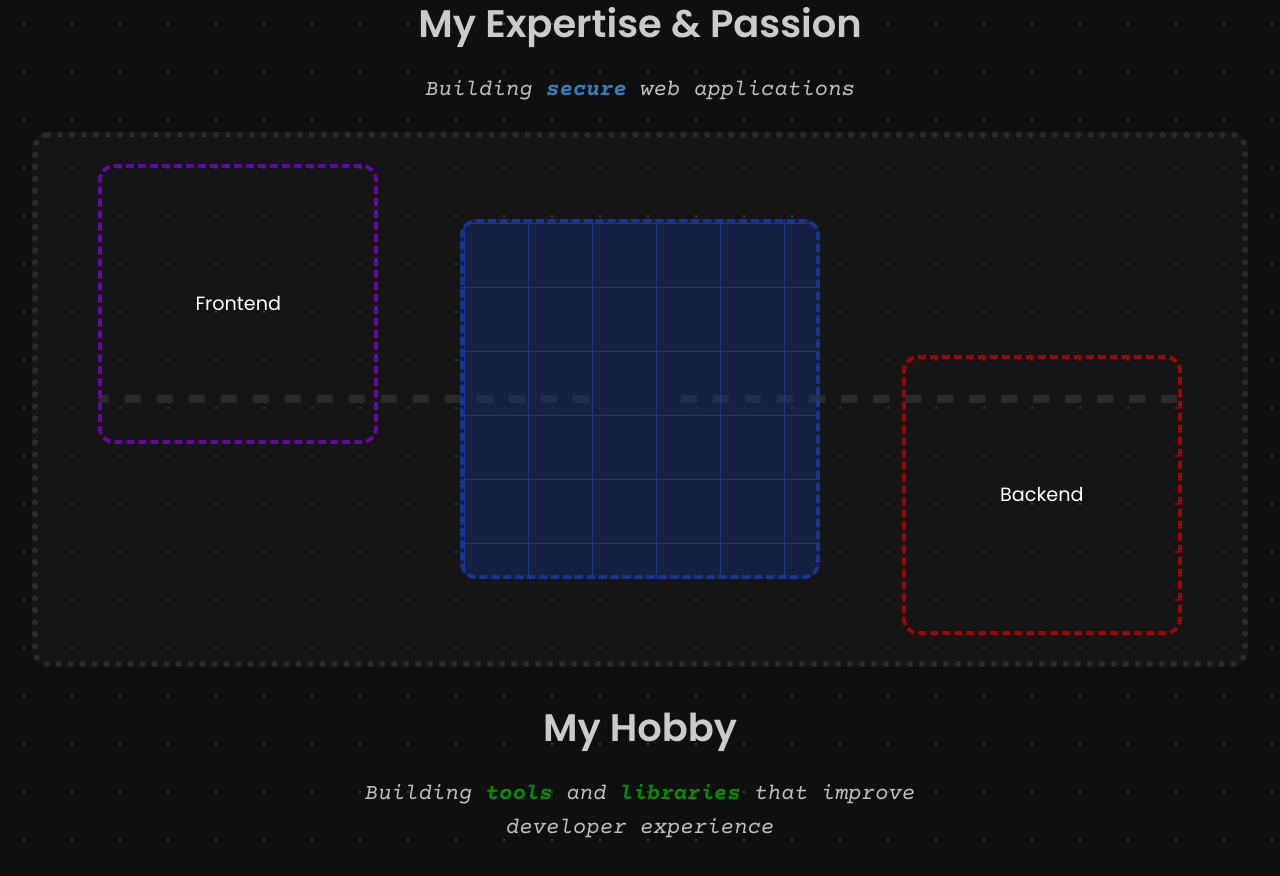
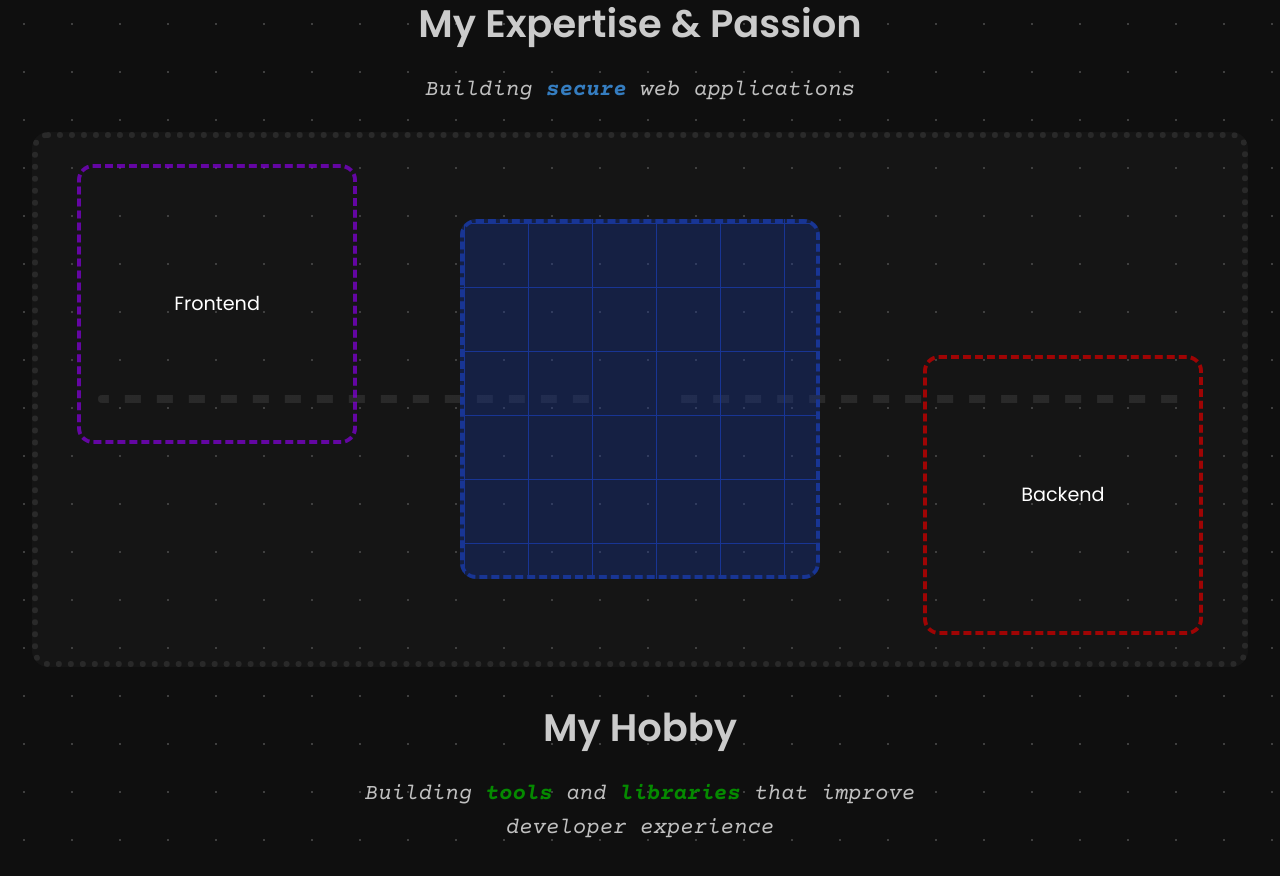
Before and after one commit to LexBorisoff/borisoff.dev, a React (Vite) app: page / in a window 1280 px wide. Shown: the part 960-1836 px from the top of the page. Built offline with nearby package versions, Linux system fonts and the light colour scheme.

Commit message:
feat(expertise): added draggable state to frontend and backend components

```diff
--- a/src/components/about/expertise.tsx
+++ b/src/components/about/expertise.tsx
@@ -1,4 +1,4 @@
-import { useEffect, useState } from 'react';
+import { useEffect, useRef, useState } from 'react';
 import Draggable from 'react-draggable';
 import { styled, keyframes, css } from 'styled-components';
 
@@ -55,7 +55,7 @@ const AdjectiveSpan = styled.span`
     ${exit} ${animation.time}s ${animation.delay}s ease-in-out forwards;
 `;
 
-const WebsiteContainer = styled.div`
+const DragContainer = styled.div`
   position: relative;
   flex: 1 100%;
   width: 95%;
@@ -63,6 +63,24 @@ const WebsiteContainer = styled.div`
   background: #4949491d;
   border: 0.4rem dotted #363636a6;
   border-radius: 1rem;
+`;
+
+const FrontendBounds = styled.div`
+  position: absolute;
+  top: 0;
+  left: 0;
+  height: 100%;
+  width: calc(50% + 45vh * 0.5);
+  pointer-events: none;
+`;
+
+const BackendBounds = styled.div`
+  position: absolute;
+  top: 0;
+  right: 0;
+  height: 100%;
+  width: calc(50% + 45vh * 0.5);
+  pointer-events: none;
 `;
 
 const moveDashesRight = keyframes`
@@ -115,13 +133,10 @@ const ProcessLine = styled.div<ProcessLineProps>`
   }}
 `;
 
-const Website = styled.div`
-  position: absolute;
-  top: 50%;
-  left: 50%;
-  height: 45vh;
-  width: 45vh;
-  transform: translate(-50%, -50%);
+type AppStateType = 'initial' | 'frontend' | 'backend' | 'fullstack';
+
+const appCss: Record<AppStateType, ReturnType<typeof css>> = {
+  initial: css`
     border: 0.3rem dashed #183594;
     border-radius: 1rem;
     display: grid;
@@ -131,9 +146,46 @@ const Website = styled.div`
     background-size: 4rem 4rem;
     background-image: linear-gradient(to right, #183594 1px, transparent 1px),
       linear-gradient(to bottom, #183594 1px, transparent 1px);
+  `,
+  frontend: css``,
+  backend: css``,
+  fullstack: css``,
+};
+
+interface AppProps {
+  $state: AppStateType;
+}
+
+const App = styled.div<AppProps>`
+  position: absolute;
+  top: 50%;
+  left: 50%;
+  height: 45vh;
+  width: 45vh;
+  transform: translate(-50%, -50%);
+
+  ${({ $state = 'initial' }) => appCss[$state]}
 `;
 
-const DraggableFrontend = styled.div`
+interface DraggingProps {
+  $dragging?: boolean;
+}
+
+const draggingFrontendCss = css`
+  background-color: #8a00e65a;
+  background-size: 2rem 2rem;
+  background-image: linear-gradient(to right, #8a00e6ae 1px, transparent 1px),
+    linear-gradient(to bottom, #8a00e6ae 1px, transparent 1px);
+`;
+
+const draggingBackendCss = css`
+  background-color: #990000a7;
+  background-size: 2rem 2rem;
+  background-image: linear-gradient(to right, #be0202d2 1px, transparent 1px),
+    linear-gradient(to bottom, #be0202d2 1px, transparent 1px);
+`;
+
+const DraggableFrontend = styled.div<DraggingProps>`
   position: absolute;
   top: 5%;
   left: 5%;
@@ -147,16 +199,16 @@ const DraggableFrontend = styled.div`
   text-align: center;
   cursor: grab;
   font-size: 1.2rem;
+  pointer-events: all;
+
+  ${({ $dragging }) => $dragging && draggingFrontendCss}
 
   &:hover {
-    background-color: #8a00e65a;
-    background-size: 2rem 2rem;
-    background-image: linear-gradient(to right, #8a00e6ae 1px, transparent 1px),
-      linear-gradient(to bottom, #8a00e6ae 1px, transparent 1px);
+    ${draggingFrontendCss}
   }
 `;
 
-const DraggableBackend = styled.div`
+const DraggableBackend = styled.div<DraggingProps>`
   position: absolute;
   bottom: 5%;
   right: 5%;
@@ -170,12 +222,12 @@ const DraggableBackend = styled.div`
   text-align: center;
   font-size: 1.2rem;
   cursor: grab;
+  pointer-events: all;
+
+  ${({ $dragging }) => $dragging && draggingBackendCss}
 
   &:hover {
-    background-color: #990000a7;
-    background-size: 2rem 2rem;
-    background-image: linear-gradient(to right, #be0202d2 1px, transparent 1px),
-      linear-gradient(to bottom, #be0202d2 1px, transparent 1px);
+    ${draggingBackendCss}
   }
 `;
 
@@ -194,8 +246,26 @@ const adjectives = [
   'sophisticated',
 ];
 
+interface FullstackState {
+  frontend: boolean;
+  backend: boolean;
+}
+
+const initialFullstackState: FullstackState = {
+  frontend: false,
+  backend: false,
+};
+
 export default function Expertise(): React.ReactNode {
+  const containerRef = useRef<HTMLDivElement>(null);
+  const frontendRef = useRef<HTMLDivElement>(null);
+  const backendRef = useRef<HTMLDivElement>(null);
+
   const [adjective, setAdjective] = useState(adjectives[0]);
+  const [dropped, setDropped] = useState<FullstackState>(initialFullstackState);
+  const [dragging, setDragging] = useState<FullstackState>(
+    initialFullstackState,
+  );
 
   useEffect(() => {
     const interval = setInterval(
@@ -213,6 +283,38 @@ export default function Expertise(): React.ReactNode {
     return () => clearInterval(interval);
   }, []);
 
+  useEffect(() => {
+    const container = containerRef.current;
+    const frontend = frontendRef.current;
+    const backend = backendRef.current;
+
+    function handleDragging(side: keyof FullstackState, value: boolean) {
+      return function () {
+        setDragging((prev) => ({ ...prev, [side]: value }));
+      };
+    }
+
+    const dragFE = handleDragging('frontend', true);
+    const dragBE = handleDragging('backend', true);
+    function drop(): void {
+      setDragging(initialFullstackState);
+    }
+
+    if (container != null && frontend != null && backend != null) {
+      frontend.addEventListener('mousedown', dragFE);
+      backend.addEventListener('mousedown', dragBE);
+      container.addEventListener('mouseup', drop);
+    }
+
+    return () => {
+      if (container != null && frontend != null && backend != null) {
+        frontend.removeEventListener('mousedown', dragFE);
+        backend.removeEventListener('mousedown', dragBE);
+        container.removeEventListener('mouseup', drop);
+      }
+    };
+  }, []);
+
   return (
     <ExpertiseSection>
       <Title css={{ marginBottom: 0 }}>My Expertise & Passion</Title>
@@ -221,19 +323,27 @@ export default function Expertise(): React.ReactNode {
         applications
       </Subtitle>
 
-      <WebsiteContainer>
+      <DragContainer ref={containerRef}>
         <ProcessLine $position="left" $direction="right" />
         <ProcessLine $position="right" $direction="left" />
-        <Website />
+        <App $state="initial" />
 
+        <BackendBounds>
           <Draggable bounds="parent">
-          <DraggableFrontend>Frontend</DraggableFrontend>
+            <DraggableBackend ref={backendRef} $dragging={dragging.backend}>
+              Backend
+            </DraggableBackend>
           </Draggable>
+        </BackendBounds>
 
+        <FrontendBounds>
           <Draggable bounds="parent">
-          <DraggableBackend>Backend</DraggableBackend>
+            <DraggableFrontend ref={frontendRef} $dragging={dragging.frontend}>
+              Frontend
+            </DraggableFrontend>
           </Draggable>
-      </WebsiteContainer>
+        </FrontendBounds>
+      </DragContainer>
     </ExpertiseSection>
   );
 }
```
Lines whose indentation alone changed are shown as unchanged.
